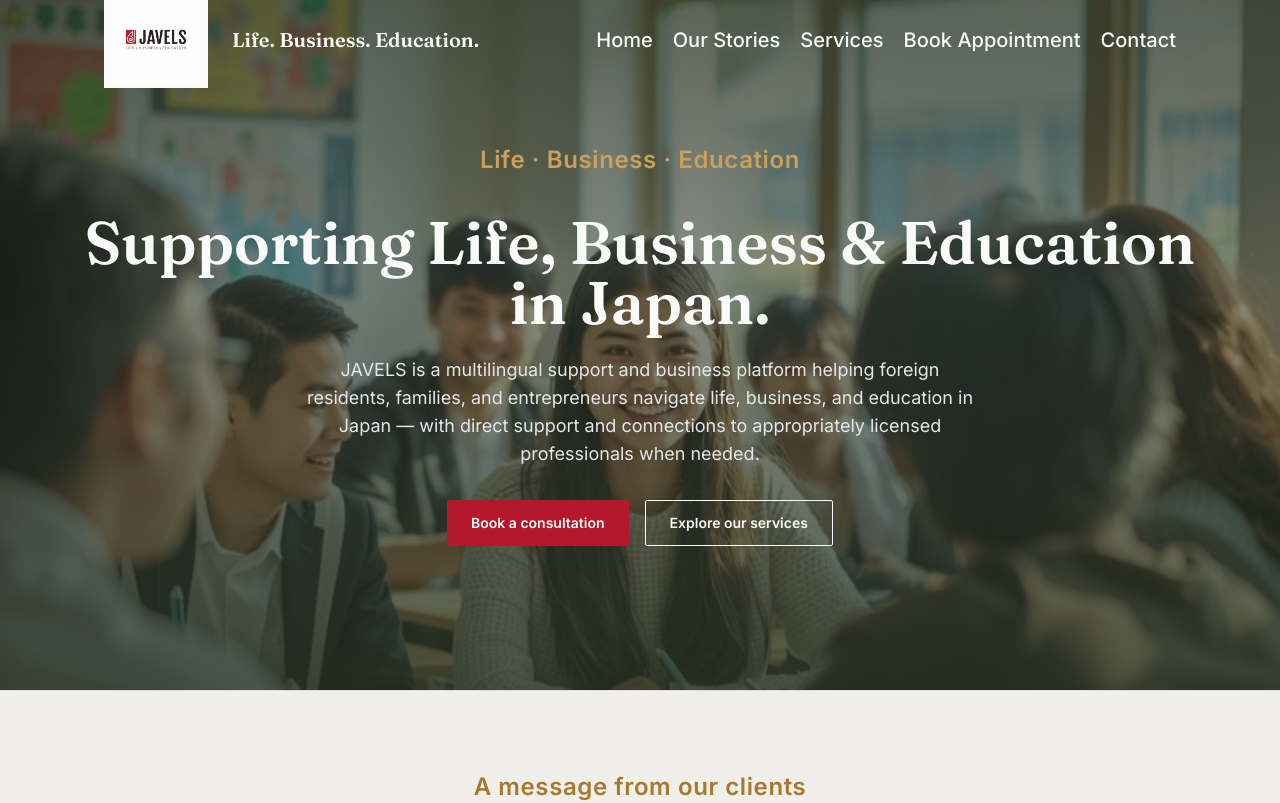
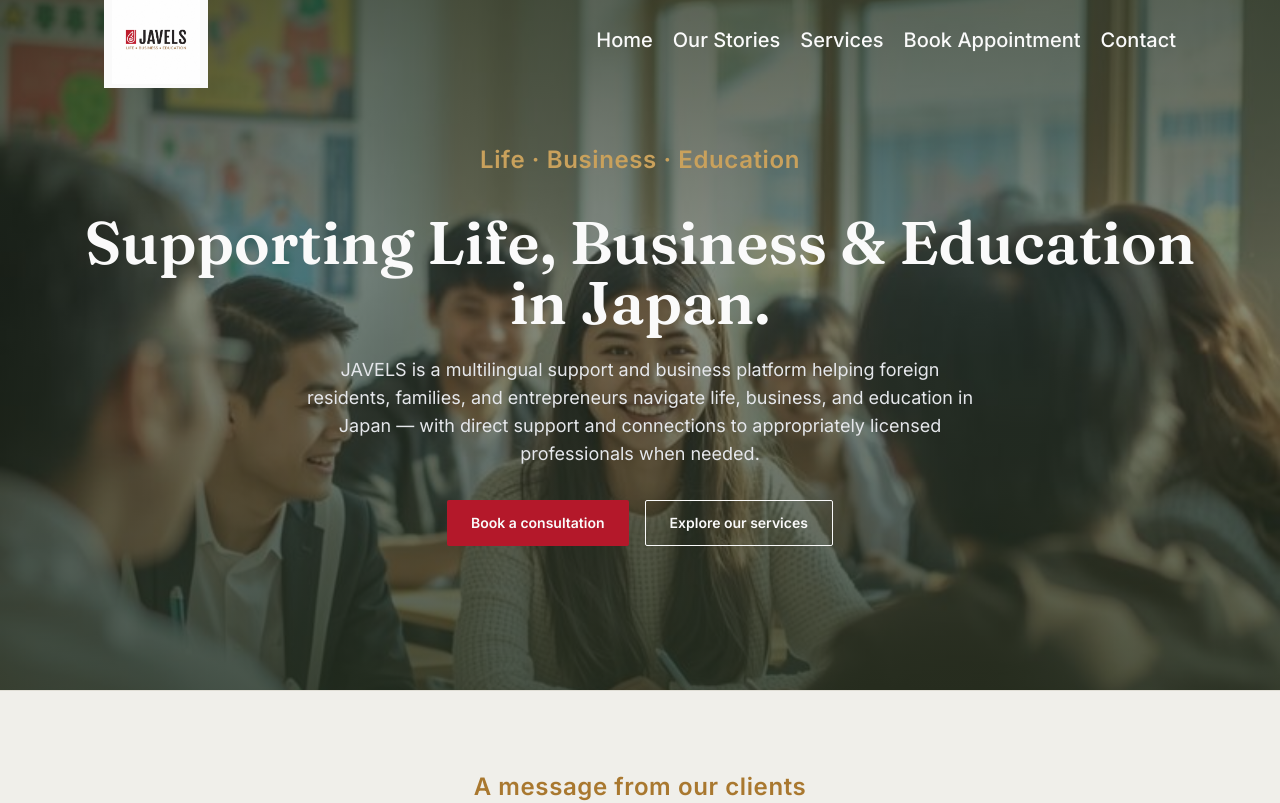
Before and after one commit to technicpro2010-lab/Afghanyouth, a React (Vite) app: page / in a window 1280 px wide. Shown: the top 803 px of the page. Built offline with nearby package versions, Linux system fonts and the light colour scheme.

Commit message:
NavBar change

```diff
--- a/src/components/Navbar.jsx
+++ b/src/components/Navbar.jsx
@@ -39,13 +39,6 @@ export default function Navbar() {
               scrolled ? 'h-24 md:h-42' : 'h-24 md:h-46'
             }`}
           />
-         <span
-            className={`font-display font-semibold stransition-colors duration-300 ${
-           scrolled ? 'text-navy-900 text-lg' : 'text-paper text-xl'
-            }`}
-          >
-            Life. Business. Education.
-         </span>
         </a>
 
 
```
